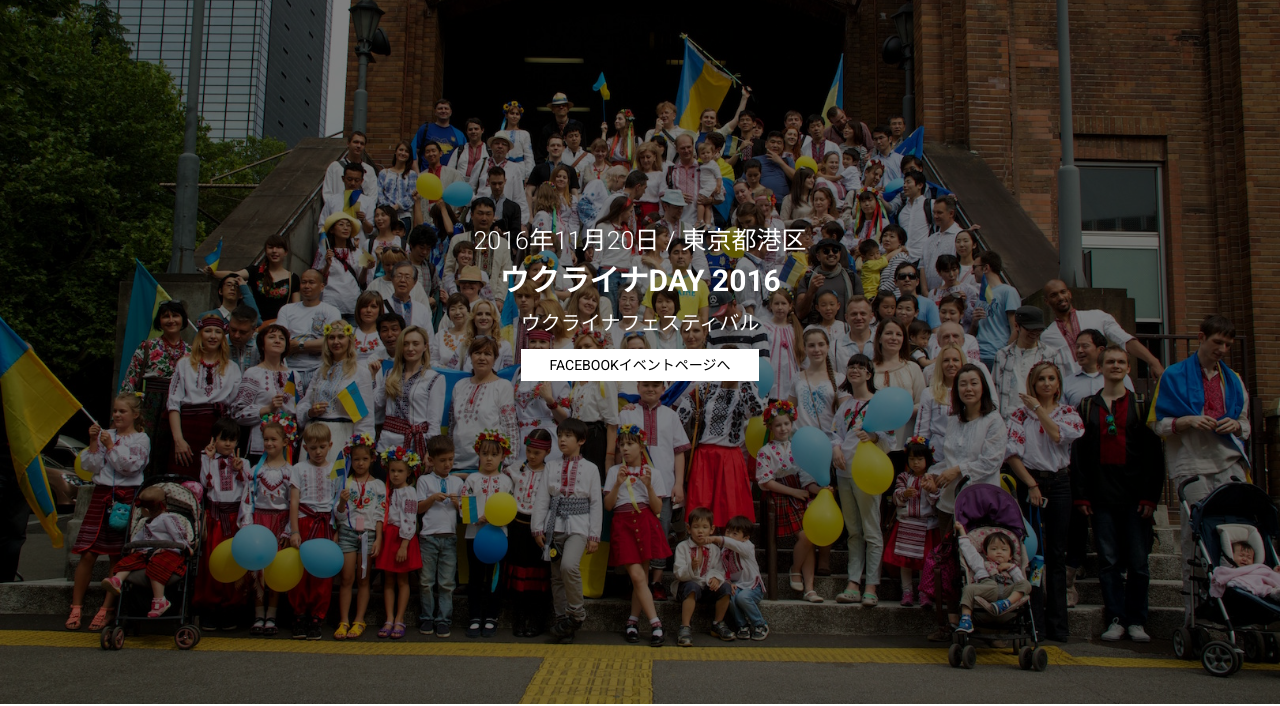
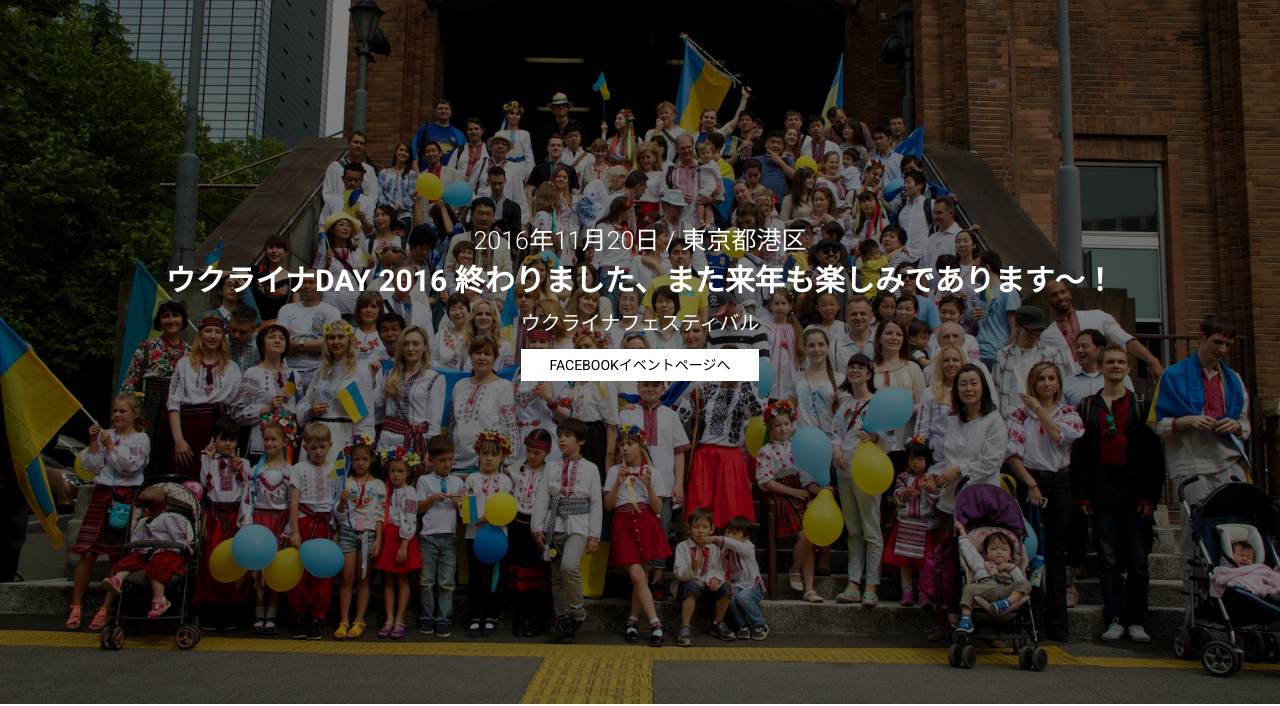
Before and after one commit to Kraiany/festival, a website: page index.html in a window 1280 px wide. Shown: the part 96-802 px from the top of the page. Drawn offline with Linux system fonts and the light colour scheme; files whose address does not match are found by name.

Commit message:
Festival ended notification

```diff
--- a/index.html
+++ b/index.html
@@ -65,7 +65,7 @@
 
             <h2>2016年11月20日 / 東京都港区</h2>
 
-            <h1>ウクライナDAY 2016</h1>
+            <h1>ウクライナDAY 2016 終わりました、また来年も楽しみであります〜！</h1>
 
             <p>ウクライナフェスティバル</p>
 
```
